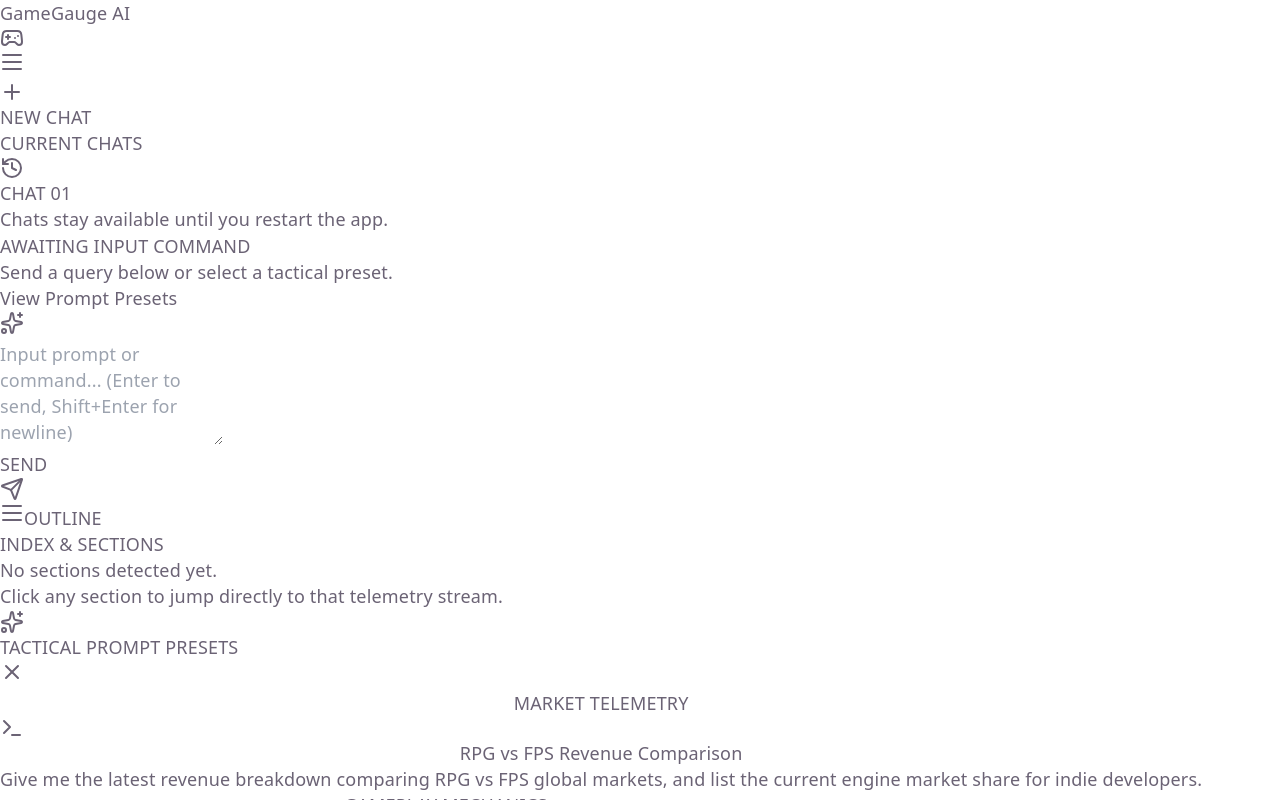
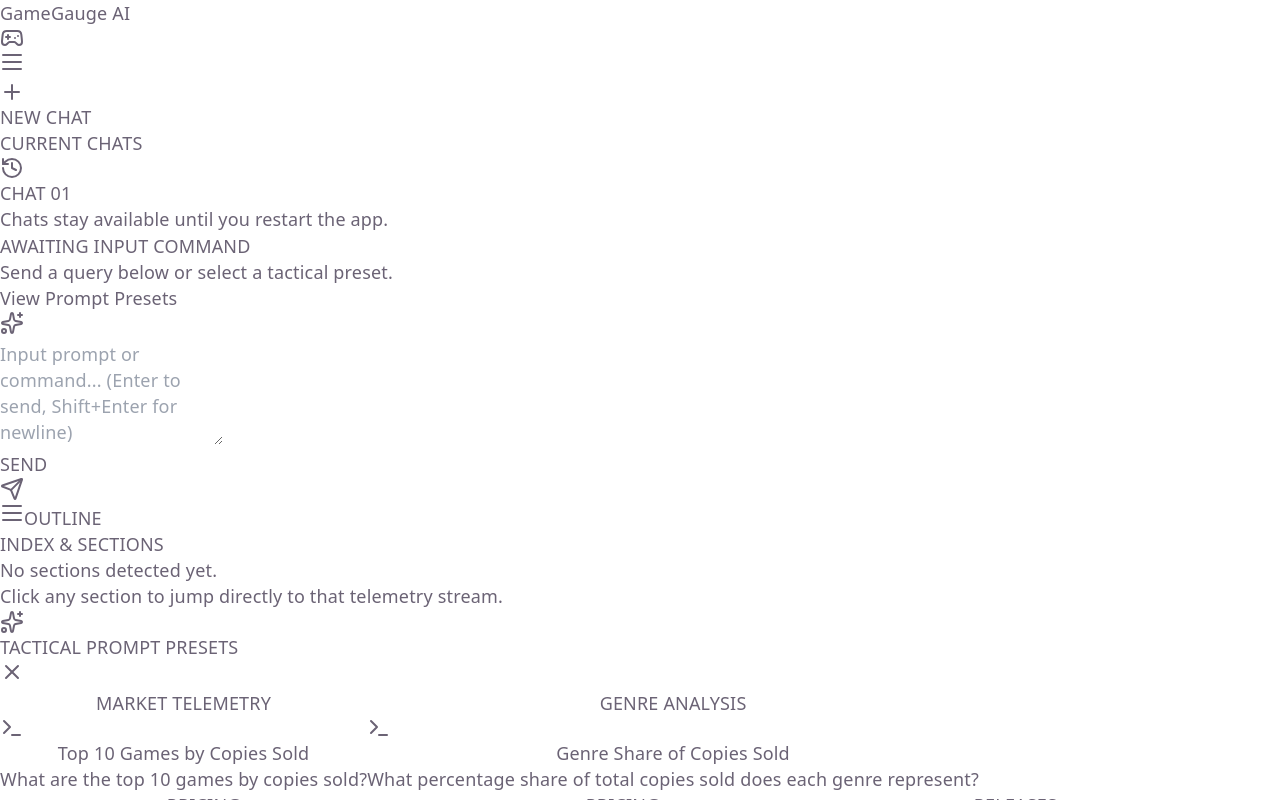
Before and after one commit to prl405/game-market-chatbot, a React (Vite) app in the folder frontend/: page / in a window 1280 px wide. Both pictures are taken after a click on the button "View Prompt Presets". Shown: the top 800 px of the page. Built offline with nearby package versions, Linux system fonts and the light colour scheme.

Commit message:
- Add more appropriate preset prompts

```diff
--- a/frontend/src/components/PromptPresetsModal.tsx
+++ b/frontend/src/components/PromptPresetsModal.tsx
@@ -10,33 +10,56 @@ interface PromptPresetsModalProps {
 const PRESETS = [
   {
     category: 'MARKET TELEMETRY',
-    title: 'RPG vs FPS Revenue Comparison',
-    prompt:
-      'Give me the latest revenue breakdown comparing RPG vs FPS global markets, and list the current engine market share for indie developers.',
+    title: 'Top 10 Games by Copies Sold',
+    prompt: 'What are the top 10 games by copies sold?',
   },
   {
-    category: 'GAMEPLAY MECHANICS',
-    title: 'Boss Raid Tactical Intel',
-    prompt:
-      'What is the optimal DPS rotation against Titan Mech in Phase 2, and what are the hitbox vulnerabilities?',
+    category: 'GENRE ANALYSIS',
+    title: 'Genre Share of Copies Sold',
+    prompt: 'What percentage share of total copies sold does each genre represent?',
   },
   {
-    category: 'SPEEDRUN & OPTIMIZATION',
-    title: 'Ledge-Cancel Frame Windows',
-    prompt:
-      'How do I optimize the frame input window on Sector 3 ledge-cancels to maintain maximum momentum?',
+    category: 'PRICING',
+    title: 'Games Priced at $9.99 or Below',
+    prompt: 'How many games are priced at $9.99 or below?',
   },
   {
-    category: 'PLOTS & CHARTS',
-    title: 'Plot 12-Month Player Retention (Line & Bar)',
-    prompt:
-      'Plot a line and bar chart showing 12-month player retention comparing 2024 actuals vs 2025 projected telemetry.',
+    category: 'PRICING',
+    title: 'Median Game Price',
+    prompt: 'What is the median price of games in the dataset?',
   },
   {
-    category: 'ECONOMY & METRICS',
-    title: 'Battle Pass Retention Analysis',
+    category: 'RELEASES',
+    title: 'Games Released in 2024',
+    prompt: 'How many games were released in 2024?',
+  },
+  {
+    category: 'REVIEWS',
+    title: 'Review Score Distribution',
     prompt:
-      'Analyze the day-30 retention curve differences between paid battle passes and loot-drop progression in live-service titles.',
+      'Give me the distribution of game review-scores on Steam.',
+  },
+  {
+    category: 'PUBLISHERS',
+    title: 'Top 10 Publishers by Game Count',
+    prompt: 'Which publishers have released the most games? Select the top 10 publishers.',
+  },
+  {
+    category: 'GENRE ANALYSIS',
+    title: 'Top 10 RPG Games by Copies Sold',
+    prompt: 'What are the top games in the RPG genre by copies sold? Select the top 10 games.',
+  },
+  {
+    category: 'MARKET COMPARISON',
+    title: 'Comparable Indie RPGs',
+    prompt:
+      'How many games are comparable to a $10-30 Indie RPG released between 2020 and 2024?',
+  },
+  {
+    category: 'SALES ANALYSIS',
+    title: '95th-Percentile Sales Outliers',
+    prompt:
+      'Which games are 95th-percentile outlier successes by copies sold? Select the top 10 games.',
   },
 ];
 
```
